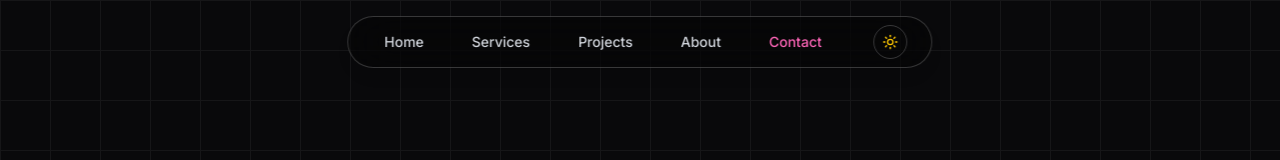
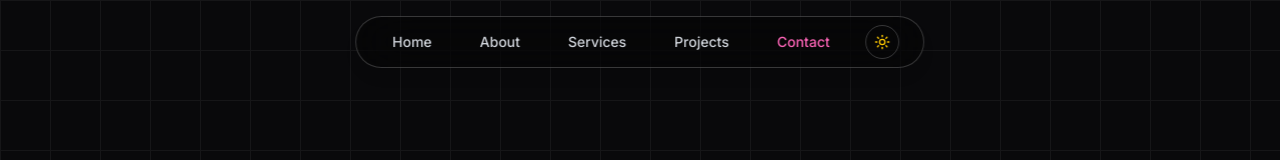
Before and after one commit to UsamaSaleem148/usama-site, a Next.js app: page / in a window 1280 px wide. Shown: the top 160 px of the page. Built offline with nearby package versions, Linux system fonts and the light colour scheme.

Commit message:
Fixed navigation

```diff
--- a/components/Navigation.tsx
+++ b/components/Navigation.tsx
@@ -1,47 +1,33 @@
 'use client'
 
-import Link from 'next/link'
-import { usePathname } from 'next/navigation'
 import { useTheme } from '@/components/ThemeProvider'
-import { Moon, Sun } from 'lucide-react'
+import { Moon, Sun, Menu, X } from 'lucide-react'
 import { cn } from '@/lib/utils'
 import { useState, useEffect } from 'react'
 
 const navItems = [
   { name: 'Home', href: '#home' },
+  { name: 'About', href: '#about' },
   { name: 'Services', href: '#services' },
   { name: 'Projects', href: '#projects' },
-  { name: 'About', href: '#about' },
   { name: 'Contact', href: '#contact' },
 ]
 
 export default function Navigation() {
-  const pathname = usePathname()
   const { theme, setTheme } = useTheme()
   const [activeSection, setActiveSection] = useState('home')
+  const [isMenuOpen, setIsMenuOpen] = useState(false)
+  const [mounted, setMounted] = useState(false)
 
-  // Handle smooth scrolling and active section detection
-  const handleNavClick = (e: React.MouseEvent<HTMLAnchorElement>, href: string) => {
-    e.preventDefault()
-    const targetId = href.replace('#', '')
-    const element = document.getElementById(targetId)
+  // Ensure client-only rendering
+  useEffect(() => {
+    setMounted(true)
+  }, [])
 
-    if (element) {
-      // Get the element's position relative to the viewport
-      const elementPosition = element.offsetTop - 100 // Account for fixed navbar
+  // detect scroll to update activeSection
+  useEffect(() => {
+    if (!mounted) return
 
-      // Smooth scroll to the element
-      window.scrollTo({
-        top: elementPosition,
-        behavior: 'smooth'
-      })
-
-      setActiveSection(targetId)
-    }
-  }
-
-  // Update active section based on scroll position
-  useEffect(() => {
     const handleScroll = () => {
       const sections = ['home', 'services', 'projects', 'about', 'contact']
       const scrollPosition = window.scrollY + 100
@@ -60,10 +46,34 @@ export default function Navigation() {
 
     window.addEventListener('scroll', handleScroll)
     return () => window.removeEventListener('scroll', handleScroll)
-  }, [])
+  }, [mounted])
+
+  const handleNavClick = (e: React.MouseEvent<HTMLAnchorElement>, href: string) => {
+    e.preventDefault()
+    const targetId = href.replace('#', '')
+    const element = document.getElementById(targetId)
+    if (element) {
+      const elementPosition = element.offsetTop - 100
+      window.scrollTo({ top: elementPosition, behavior: 'smooth' })
+      setActiveSection(targetId)
+      setIsMenuOpen(false)
+    }
+  }
+
+  if (!mounted) {
+    // Avoid hydration mismatch by rendering nothing until mounted
+    return null
+  }
 
   return (
-    <nav className={cn('fixed top-4 left-1/2 -translate-x-1/2 z-50', 'backdrop-blur-xl border border-white/20', 'bg-white/40 dark:bg-black/30', 'rounded-full shadow-lg px-6 py-2 flex items-center gap-6')}>
+    <nav className={cn('fixed top-4 left-1/2 -translate-x-1/2 z-50', 'backdrop-blur-xl border border-white/20', 'bg-white/40 dark:bg-black/30', 'rounded-full shadow-lg px-6 py-2 flex items-center justify-between gap-4', 'w-auto')}>
+      {/* Menu toggle button */}
+      <button className='p-2 rounded-full border border-white/20 hover:bg-white/20 dark:hover:bg-black/30 transition-colors sm:hidden text-gray-700 dark:text-gray-200' onClick={() => setIsMenuOpen(!isMenuOpen)} aria-label='Toggle menu'>
+        {isMenuOpen ? <X className='h-5 w-5' /> : <Menu className='h-5 w-5' />}
+      </button>
+
+      {/* Desktop nav */}
+      <div className='hidden sm:flex items-center gap-6'>
         {navItems.map((item) => {
           const sectionId = item.href.replace('#', '')
           return (
@@ -71,7 +81,8 @@ export default function Navigation() {
               key={item.name}
               href={item.href}
               onClick={(e) => handleNavClick(e, item.href)}
-            className={cn('relative px-3 py-1 text-sm font-medium transition-colors duration-300 cursor-pointer',
+              className={cn(
+                'relative px-3 py-1 text-sm font-medium transition-colors duration-300 cursor-pointer',
                 activeSection === sectionId ? 'text-pink-600 dark:text-pink-400' : 'text-gray-700 dark:text-gray-300 hover:text-pink-500 dark:hover:text-pink-400'
               )}
             >
@@ -79,11 +90,38 @@ export default function Navigation() {
             </a>
           )
         })}
+      </div>
 
       {/* Theme toggle */}
-      <button onClick={() => setTheme(theme === 'dark' ? 'light' : 'dark')} className='ml-4 p-2 rounded-full border border-white/20 hover:bg-white/20 dark:hover:bg-black/30 transition-colors'>
-        {theme === 'dark' ? <Sun className='h-4 w-4 text-yellow-400' /> : <Moon className='h-4 w-4 text-gray-700' />}
+      <button
+        onClick={() => setTheme(theme === 'dark' ? 'light' : 'dark')}
+        className='ml-2 p-2 rounded-full border border-white/20 hover:bg-white/20 dark:hover:bg-black/30 transition-colors text-gray-700 dark:text-gray-200'
+        aria-label='Toggle theme'
+      >
+        {theme === 'dark' ? <Sun className='h-4 w-4 text-yellow-400' /> : <Moon className='h-4 w-4' />}
       </button>
+
+      {/* Mobile dropdown */}
+      {isMenuOpen && (
+        <div className='absolute top-16 left-1/2 -translate-x-1/2 w-[90%] bg-white dark:bg-black border border-white/20 rounded-2xl shadow-lg sm:hidden flex flex-col items-center py-4 gap-4'>
+          {navItems.map((item) => {
+            const sectionId = item.href.replace('#', '')
+            return (
+              <a
+                key={item.name}
+                href={item.href}
+                onClick={(e) => handleNavClick(e, item.href)}
+                className={cn(
+                  'w-full text-center py-2 text-sm font-medium transition-colors duration-300',
+                  activeSection === sectionId ? 'text-pink-600 dark:text-pink-400' : 'text-gray-700 dark:text-gray-300 hover:text-pink-500 dark:hover:text-pink-400'
+                )}
+              >
+                {item.name}
+              </a>
+            )
+          })}
+        </div>
+      )}
     </nav>
   )
 }
--- a/components/Testimonials.tsx
+++ b/components/Testimonials.tsx
@@ -44,26 +44,22 @@ export default function Testimonials() {
   const [currentIndex, setCurrentIndex] = useState(0)
   const scrollContainerRef = useRef<HTMLDivElement>(null)
 
-  // Calculate how many testimonials to show based on screen size
-  const getItemsPerView = () => {
-    if (typeof window === 'undefined') return 3
-    if (window.innerWidth >= 1024) return 3 // Large screens
-    if (window.innerWidth >= 768) return 2 // Tablets
-    return 1 // Mobile
-  }
+  // 🚀 start with a safe default for SSR
+  const [itemsPerView, setItemsPerView] = useState(1)
 
-  const [itemsPerView, setItemsPerView] = useState(getItemsPerView())
-
-  // Update items per view on window resize
+  // Detect client width after mount
   useEffect(() => {
-    const handleResize = () => {
-      setItemsPerView(getItemsPerView())
+    const getItemsPerView = () => {
+      if (window.innerWidth >= 1024) return 3
+      if (window.innerWidth >= 768) return 2
+      return 1
     }
 
-    if (typeof window !== 'undefined') {
-      window.addEventListener('resize', handleResize)
-      return () => window.removeEventListener('resize', handleResize)
-    }
+    setItemsPerView(getItemsPerView())
+
+    const handleResize = () => setItemsPerView(getItemsPerView())
+    window.addEventListener('resize', handleResize)
+    return () => window.removeEventListener('resize', handleResize)
   }, [])
 
   const maxIndex = Math.max(0, testimonials.length - itemsPerView)
@@ -84,12 +80,12 @@ export default function Testimonials() {
         </motion.h2>
 
         <div className='relative group'>
-          {/* Navigation Arrows */}
+          {/* Arrows */}
           <button
             onClick={goToPrevious}
-            className={`absolute left-0 top-1/2 -translate-y-1/2 z-10 p-3 rounded-full
-                bg-card border border-border shadow-lg hover:bg-muted
-                transition-all duration-200 opacity-0 group-hover:opacity-100`}
+            className='absolute left-0 top-1/2 -translate-y-1/2 z-10 p-3 rounded-full
+              bg-card border border-border shadow-lg hover:bg-muted
+              transition-all duration-200 opacity-0 group-hover:opacity-100'
             aria-label='Previous testimonials'
           >
             <ChevronLeft className='w-5 h-5 text-foreground' />
@@ -97,15 +93,15 @@ export default function Testimonials() {
 
           <button
             onClick={goToNext}
-            className={`absolute right-0 top-1/2 -translate-y-1/2 z-10 p-3 rounded-full
-                bg-card border border-border shadow-lg hover:bg-muted
-                transition-all duration-200 opacity-0 group-hover:opacity-100`}
+            className='absolute right-0 top-1/2 -translate-y-1/2 z-10 p-3 rounded-full
+              bg-card border border-border shadow-lg hover:bg-muted
+              transition-all duration-200 opacity-0 group-hover:opacity-100'
             aria-label='Next testimonials'
           >
             <ChevronRight className='w-5 h-5 text-foreground' />
           </button>
 
-          {/* Testimonials Container */}
+          {/* Testimonials */}
           <div ref={scrollContainerRef} className='overflow-hidden'>
             <div
               className='flex transition-transform duration-500 ease-in-out'
@@ -115,23 +111,16 @@ export default function Testimonials() {
             >
               {testimonials.map((testimonial, index) => (
                 <motion.div key={index} initial={{ opacity: 0, y: 20 }} animate={{ opacity: 1, y: 0 }} transition={{ delay: index * 0.1 }} className='flex-shrink-0 px-3' style={{ width: `${100 / itemsPerView}%` }}>
+                  {/* Card */}
                   <div className='h-full relative rounded-2xl border border-border bg-card shadow-lg hover:shadow-xl transition-all duration-300 p-6 overflow-hidden group'>
-                    {/* Gradient Overlay */}
                     <div className='absolute inset-0 bg-gradient-to-br from-primary/5 to-transparent opacity-0 group-hover:opacity-100 transition-opacity duration-300' />
-
-                    {/* Card Content */}
                     <div className='relative z-10 flex flex-col h-full'>
-                      {/* Quote Icon */}
                       <div className='mb-4'>
                         <svg className='w-8 h-8 text-primary/60' fill='currentColor' viewBox='0 0 24 24'>
-                          <path d='M14.017 21v-7.391c0-5.704 3.731-9.57 8.983-10.609l.995 2.151c-2.432.917-3.995 3.638-3.995 5.849h4v10h-9.983zm-14.017 0v-7.391c0-5.704 3.748-9.57 9-10.609l.996 2.151c-2.433.917-3.996 3.638-3.996 5.849h4v10h-10z' />
+                          <path d='M14.017 21v-7.391c0-5.704 3.731-9.57 8.983-10.609l 995 23151c-2.432.917-3.995 3.638-3.995 5.849h4v10h-9.983zm-14.017 0v-7.391c0-5.704 3.748-9.57 9-10.609l.996 2.151c-2.433.917-3.996 3.638-3.996 5.849h4v10h-10z731-9.57 8.983-10.609l.995 2.151c-2.432.917-3.995 3.638-3.995 5.849h4v10h-9.983zm-14.017 0v-7.391c0-5.704 3.748-9.57 9-10.609l.996 2.151c-2.433.917-3.996 3.638-3.996 5.849h4v10h-10z' />
                         </svg>
                       </div>
-
-                      {/* Testimonial Text */}
                       <p className='text-muted-foreground leading-relaxed mb-6 flex-grow'>&quot;{testimonial.feedback}&quot;</p>
-
-                      {/* Author Info */}
                       <div className='mt-auto'>
                         <div className='font-semibold text-card-foreground text-lg'>{testimonial.name}</div>
                         <div className='text-muted-foreground text-sm'>{testimonial.company}</div>
@@ -143,7 +132,7 @@ export default function Testimonials() {
             </div>
           </div>
 
-          {/* Dots Indicator */}
+          {/* Dots */}
           <div className='flex justify-center mt-8 space-x-2'>
             {Array.from({ length: maxIndex + 1 }).map((_, index) => (
               <button
```
Lines whose indentation alone changed are shown as unchanged.
